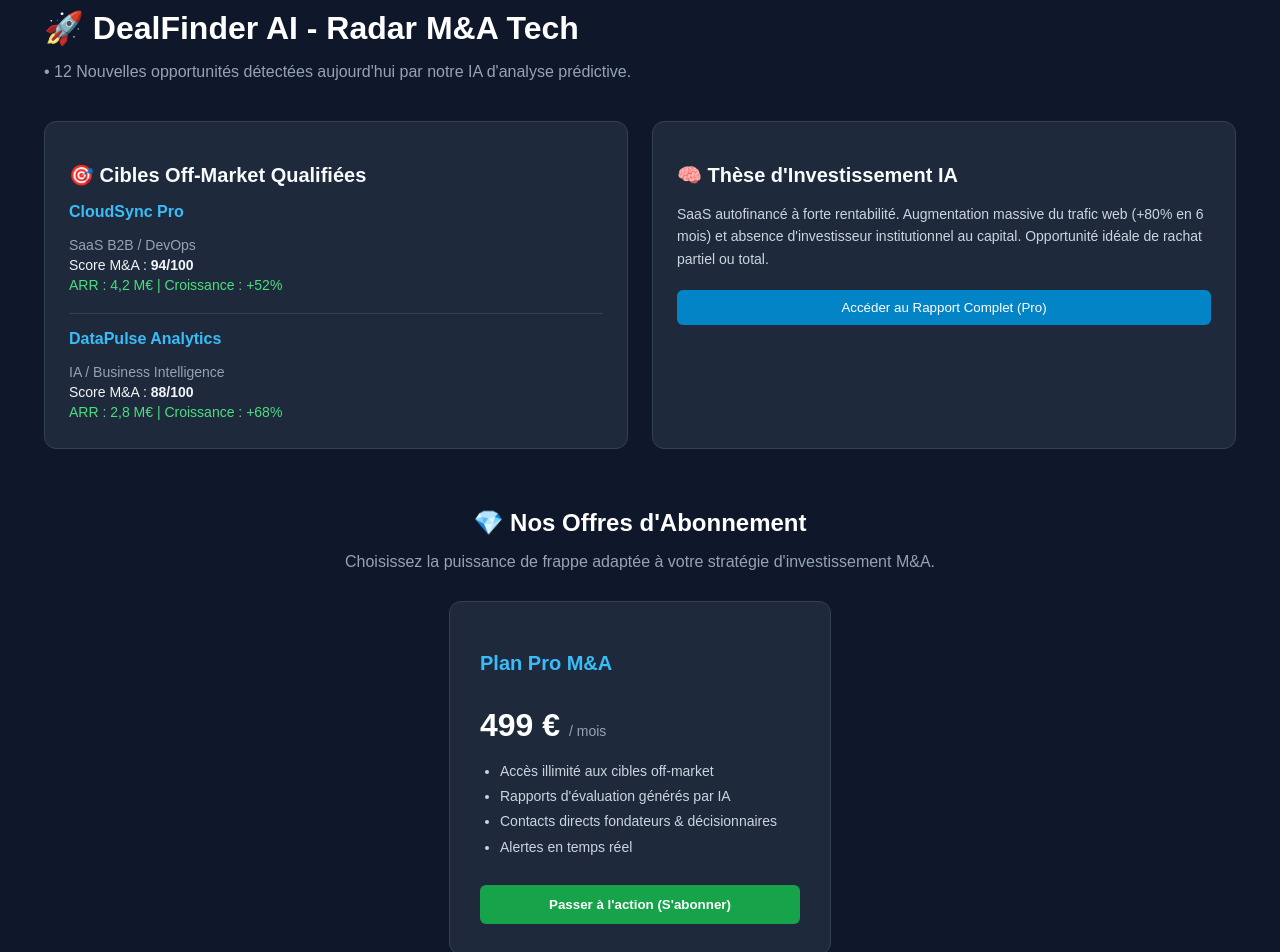
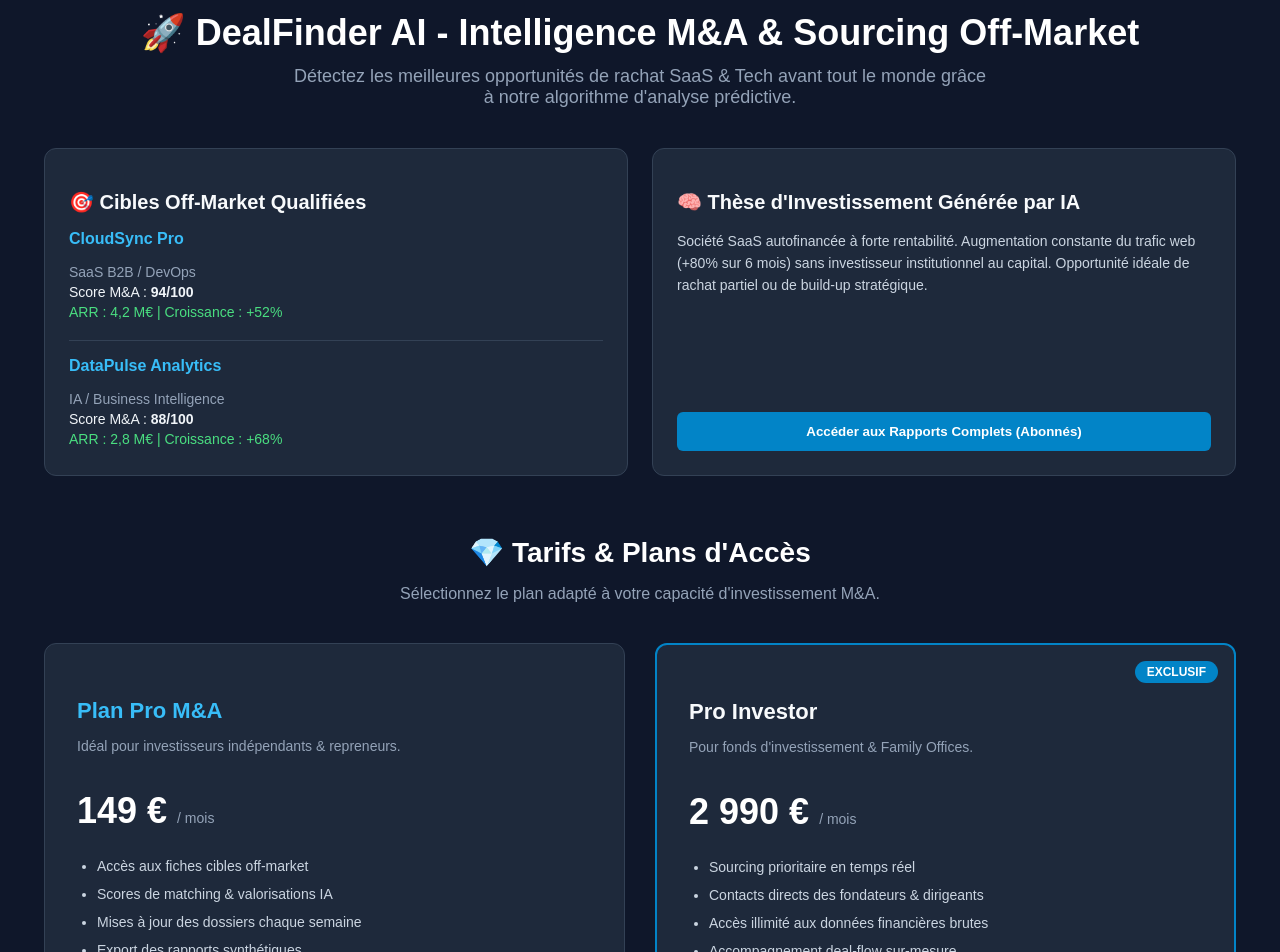
Before and after one commit to kjwsfrysvy-lgtm/dealfinder-ai, a Next.js app: page / in a window 1280 px wide. Shown: the part 140-1092 px from the top of the page. Built offline with nearby package versions, Linux system fonts and the light colour scheme; no server answers.

Commit message:
Update page.js

```diff
--- a/app/page.js
+++ b/app/page.js
@@ -2,22 +2,22 @@ export default function Home() {
   return (
     <div style={{ maxWidth: '1200px', margin: '0 auto', padding: '40px 20px', fontFamily: 'sans-serif' }}>
 
-      {/* En-titre principal */}
-      <div style={{ marginBottom: '40px' }}>
-        <h1 style={{ fontSize: '32px', fontWeight: 'bold', marginBottom: '10px' }}>
-          🚀 DealFinder AI - Radar M&A Tech
+      {/* Hero Header */}
+      <div style={{ marginBottom: '40px', textAlign: 'center' }}>
+        <h1 style={{ fontSize: '36px', fontWeight: 'bold', marginBottom: '12px' }}>
+          🚀 DealFinder AI - Intelligence M&A & Sourcing Off-Market
         </h1>
-        <p style={{ color: '#94a3b8', fontSize: '16px' }}>
-          • 12 Nouvelles opportunités détectées aujourd'hui par notre IA d'analyse prédictive.
+        <p style={{ color: '#94a3b8', fontSize: '18px', maxWidth: '700px', margin: '0 auto' }}>
+          Détectez les meilleures opportunités de rachat SaaS & Tech avant tout le monde grâce à notre algorithme d'analyse prédictive.
         </p>
       </div>
 
-      {/* Grille des sections */}
-      <div style={{ display: 'grid', gridTemplateColumns: 'repeat(auto-fit, minmax(300px, 1fr))', gap: '24px', marginBottom: '50px' }}>
+      {/* Grille des Opportunités */}
+      <div style={{ display: 'grid', gridTemplateColumns: 'repeat(auto-fit, minmax(320px, 1fr))', gap: '24px', marginBottom: '60px' }}>
 
         {/* Cibles Off-Market */}
         <div style={{ backgroundColor: '#1e293b', padding: '24px', borderRadius: '12px', border: '1px solid #334155' }}>
-          <h2 style={{ fontSize: '20px', fontWeight: '600', marginBottom: '16px', color: '#f8fafc' }}>
+          <h2 style={{ fontSize: '20px', fontWeight: '600', marginBottom: '16px', color: '#f8fafc', display: 'flex', alignItems: 'center', gap: '8px' }}>
             🎯 Cibles Off-Market Qualifiées
           </h2>
 
@@ -37,37 +37,68 @@ export default function Home() {
         </div>
 
         {/* Thèse d'investissement IA */}
-        <div style={{ backgroundColor: '#1e293b', padding: '24px', borderRadius: '12px', border: '1px solid #334155' }}>
+        <div style={{ backgroundColor: '#1e293b', padding: '24px', borderRadius: '12px', border: '1px solid #334155', display: 'flex', flexDirection: 'column', justifyContent: 'space-between' }}>
+          <div>
             <h2 style={{ fontSize: '20px', fontWeight: '600', marginBottom: '16px', color: '#f8fafc' }}>
-            🧠 Thèse d'Investissement IA
+              🧠 Thèse d'Investissement Générée par IA
             </h2>
             <p style={{ fontSize: '14px', color: '#cbd5e1', lineHeight: '1.6', marginBottom: '20px' }}>
-            SaaS autofinancé à forte rentabilité. Augmentation massive du trafic web (+80% en 6 mois) et absence d'investisseur institutionnel au capital. Opportunité idéale de rachat partiel ou total.
+              Société SaaS autofinancée à forte rentabilité. Augmentation constante du trafic web (+80% sur 6 mois) sans investisseur institutionnel au capital. Opportunité idéale de rachat partiel ou de build-up stratégique.
             </p>
-          <button style={{ backgroundColor: '#0284c7', color: '#ffffff', padding: '10px 16px', borderRadius: '6px', border: 'none', cursor: 'pointer', fontWeight: '500', width: '100%' }}>
-            Accéder au Rapport Complet (Pro)
+          </div>
+          <button style={{ backgroundColor: '#0284c7', color: '#ffffff', padding: '12px 16px', borderRadius: '6px', border: 'none', cursor: 'pointer', fontWeight: 'bold', width: '100%' }}>
+            Accéder aux Rapports Complets (Abonnés)
           </button>
         </div>
 
       </div>
 
-      {/* Section Tarifs / Abonnements */}
-      <div style={{ textAlign: 'center', marginTop: '60px' }}>
-        <h2 style={{ fontSize: '24px', fontWeight: 'bold', marginBottom: '12px' }}>💎 Nos Offres d'Abonnement</h2>
-        <p style={{ color: '#94a3b8', marginBottom: '30px' }}>Choisissez la puissance de frappe adaptée à votre stratégie d'investissement M&A.</p>
+      {/* Grille Tarifaire Stratégique */}
+      <div style={{ textAlign: 'center', marginTop: '40px' }}>
+        <h2 style={{ fontSize: '28px', fontWeight: 'bold', marginBottom: '10px' }}>💎 Tarifs & Plans d'Accès</h2>
+        <p style={{ color: '#94a3b8', marginBottom: '40px' }}>Sélectionnez le plan adapté à votre capacité d'investissement M&A.</p>
 
-        <div style={{ display: 'inline-block', backgroundColor: '#1e293b', padding: '30px', borderRadius: '12px', border: '1px solid #334155', textAlign: 'left', minWidth: '320px' }}>
-          <h3 style={{ fontSize: '20px', color: '#38bdf8', marginBottom: '10px' }}>Plan Pro M&A</h3>
-          <p style={{ fontSize: '32px', fontWeight: 'bold', marginBottom: '15px' }}>499 € <span style={{ fontSize: '14px', color: '#94a3b8', fontWeight: 'normal' }}>/ mois</span></p>
-          <ul style={{ color: '#cbd5e1', paddingLeft: '20px', lineHeight: '1.8', marginBottom: '25px', fontSize: '14px' }}>
-            <li>Accès illimité aux cibles off-market</li>
-            <li>Rapports d'évaluation générés par IA</li>
-            <li>Contacts directs fondateurs & décisionnaires</li>
-            <li>Alertes en temps réel</li>
+        <div style={{ display: 'grid', gridTemplateColumns: 'repeat(auto-fit, minmax(300px, 1fr))', gap: '30px', alignItems: 'stretch' }}>
+
+          {/* Plan Pro */}
+          <div style={{ backgroundColor: '#1e293b', padding: '32px', borderRadius: '12px', border: '1px solid #334155', textAlign: 'left', display: 'flex', flexDirection: 'column', justifyContent: 'space-between' }}>
+            <div>
+              <h3 style={{ fontSize: '22px', color: '#38bdf8', marginBottom: '8px' }}>Plan Pro M&A</h3>
+              <p style={{ fontSize: '14px', color: '#94a3b8', marginBottom: '20px' }}>Idéal pour investisseurs indépendants & repreneurs.</p>
+              <p style={{ fontSize: '36px', fontWeight: 'bold', marginBottom: '20px' }}>149 € <span style={{ fontSize: '14px', color: '#94a3b8', fontWeight: 'normal' }}>/ mois</span></p>
+              <ul style={{ color: '#cbd5e1', paddingLeft: '20px', lineHeight: '2', marginBottom: '30px', fontSize: '14px' }}>
+                <li>Accès aux fiches cibles off-market</li>
+                <li>Scores de matching & valorisations IA</li>
+                <li>Mises à jour des dossiers chaque semaine</li>
+                <li>Export des rapports synthétiques</li>
               </ul>
-          <button style={{ backgroundColor: '#16a34a', color: '#ffffff', padding: '12px', borderRadius: '6px', border: 'none', cursor: 'pointer', fontWeight: 'bold', width: '100%' }}>
-            Passer à l'action (S'abonner)
+            </div>
+            <button style={{ backgroundColor: '#2563eb', color: '#ffffff', padding: '14px', borderRadius: '8px', border: 'none', cursor: 'pointer', fontWeight: 'bold', width: '100%' }}>
+              Souscrire au Plan Pro
             </button>
+          </div>
+
+          {/* Plan Pro Investor */}
+          <div style={{ backgroundColor: '#1e293b', padding: '32px', borderRadius: '12px', border: '2px solid #0284c7', textAlign: 'left', position: 'relative', display: 'flex', flexDirection: 'column', justifyContent: 'space-between' }}>
+            <div>
+              <span style={{ backgroundColor: '#0284c7', color: '#ffffff', fontSize: '12px', fontWeight: 'bold', padding: '4px 12px', borderRadius: '12px', position: 'absolute', top: '16px', right: '16px' }}>
+                EXCLUSIF
+              </span>
+              <h3 style={{ fontSize: '22px', color: '#f8fafc', marginBottom: '8px' }}>Pro Investor</h3>
+              <p style={{ fontSize: '14px', color: '#94a3b8', marginBottom: '20px' }}>Pour fonds d'investissement & Family Offices.</p>
+              <p style={{ fontSize: '36px', fontWeight: 'bold', marginBottom: '20px' }}>2 990 € <span style={{ fontSize: '14px', color: '#94a3b8', fontWeight: 'normal' }}>/ mois</span></p>
+              <ul style={{ color: '#cbd5e1', paddingLeft: '20px', lineHeight: '2', marginBottom: '30px', fontSize: '14px' }}>
+                <li>Sourcing prioritaire en temps réel</li>
+                <li>Contacts directs des fondateurs & dirigeants</li>
+                <li>Accès illimité aux données financières brutes</li>
+                <li>Accompagnement deal-flow sur-mesure</li>
+              </ul>
+            </div>
+            <button style={{ backgroundColor: '#16a34a', color: '#ffffff', padding: '14px', borderRadius: '8px', border: 'none', cursor: 'pointer', fontWeight: 'bold', width: '100%' }}>
+              Souscrire à Pro Investor
+            </button>
+          </div>
+
         </div>
       </div>
 
```
Lines whose indentation alone changed are shown as unchanged.
